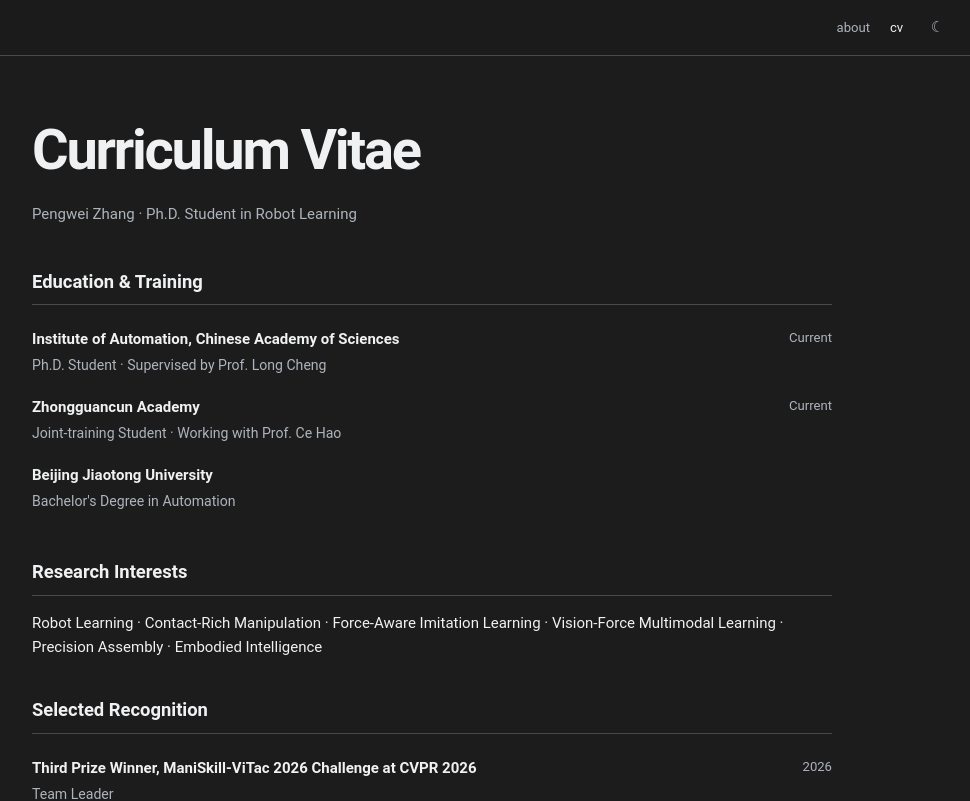
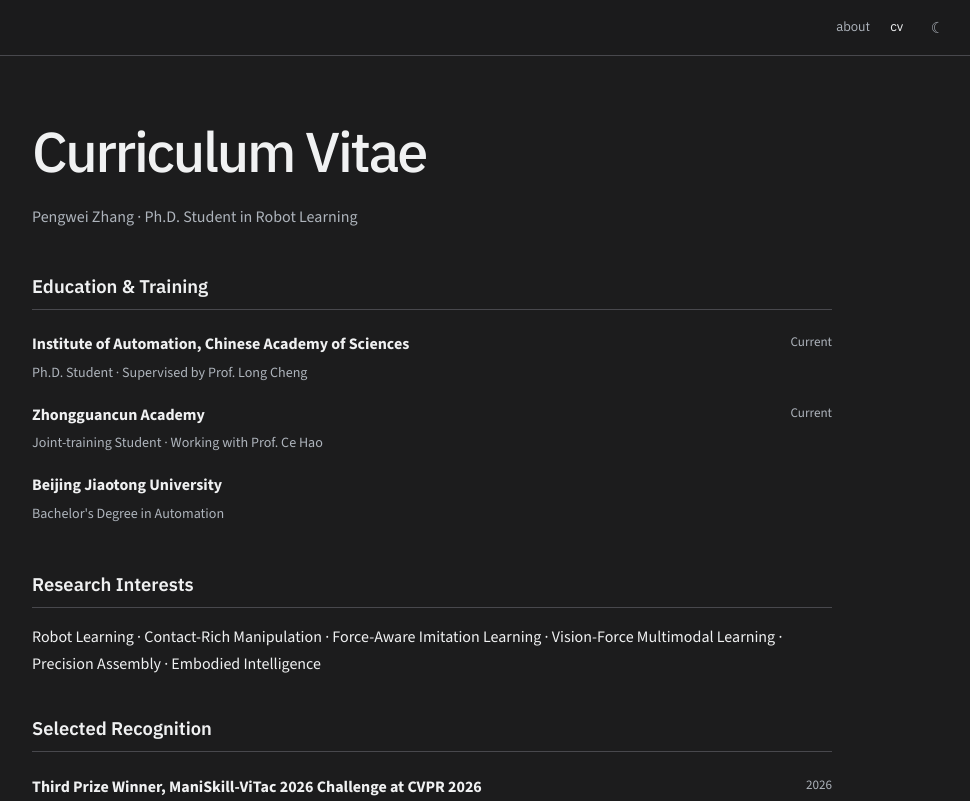
Before and after one commit to Awilekong/Awilekong.github.io, a Next.js app: page /cv in a window 1280 px wide. Shown: the top 801 px of the page, without its empty margins (208-1178 px from the left). Built offline with nearby package versions, Linux system fonts and the light colour scheme; no server answers.

Commit message:
Refine academic typography system

```diff
--- a/app/globals.css
+++ b/app/globals.css
@@ -3,7 +3,7 @@
   --surface: #252a31;
   --text: #f0f1f2;
   --text-light: #aeb4bc;
-  --accent: #69b7cf;
+  --accent: #72b6c9;
   --divider: #48484d;
   --card-border: rgba(135, 201, 222, 0.24);
   --shadow: rgba(0, 0, 0, 0.3);
@@ -15,7 +15,7 @@
   --surface: #f7f9fc;
   --text: #111318;
   --text-light: #626b78;
-  --accent: #3157a3;
+  --accent: #3f63a6;
   --divider: rgba(0, 0, 0, 0.1);
   --card-border: rgba(49, 87, 163, 0.16);
   --shadow: rgba(30, 43, 71, 0.1);
@@ -35,9 +35,12 @@
   padding-top: 56px;
   background: var(--background);
   color: var(--text);
-  font-family: Roboto, "Helvetica Neue", Arial, "PingFang SC", sans-serif;
-  font-size: 15px;
-  line-height: 1.65;
+  font-family:
+    "Source Sans 3 Variable", "Source Sans 3", "Segoe UI",
+    "Microsoft YaHei UI", "PingFang SC", sans-serif;
+  font-size: 16px;
+  font-weight: 400;
+  line-height: 1.68;
   -webkit-font-smoothing: antialiased;
 }
 
@@ -113,7 +116,9 @@
   border: 0;
   background: none;
   color: var(--text-light);
-  font: inherit;
+  font-family:
+    "IBM Plex Sans Variable", "IBM Plex Sans", "Segoe UI",
+    "Microsoft YaHei UI", sans-serif;
   font-size: 0.82rem;
   cursor: pointer;
 }
@@ -223,31 +228,37 @@
 .profile-header h1 {
   display: flex;
   margin: 0 0 0.35rem;
-  font-size: clamp(2.35rem, 6vw, 4rem);
-  font-weight: 300;
-  letter-spacing: -0.045em;
-  line-height: 1.05;
+  font-family:
+    "IBM Plex Sans Variable", "IBM Plex Sans", "Segoe UI",
+    "Microsoft YaHei UI", sans-serif;
+  font-size: clamp(2.5rem, 5.4vw, 3.65rem);
+  font-weight: 400;
+  letter-spacing: -0.035em;
+  line-height: 1.04;
   align-items: baseline;
   flex-wrap: wrap;
-  gap: 0.75rem;
+  gap: 0.68rem;
 }
 
 .profile-header h1 strong {
-  font-weight: 700;
+  font-weight: 600;
 }
 
 .chinese-name {
   color: var(--text-light);
-  font-size: clamp(1rem, 2vw, 1.2rem);
+  font-family:
+    "Noto Sans SC", "Microsoft YaHei UI", "PingFang SC", sans-serif;
+  font-size: clamp(1.05rem, 1.8vw, 1.28rem);
   font-weight: 500;
-  letter-spacing: 0.04em;
+  letter-spacing: 0.025em;
 }
 
 .profile-header p {
   margin: 0;
   color: var(--text-light);
-  font-size: 0.95rem;
-  letter-spacing: 0.01em;
+  font-size: 0.98rem;
+  letter-spacing: 0;
+  line-height: 1.45;
 }
 
 .profile-header p a {
@@ -387,20 +398,20 @@
 }
 
 .about-intro {
-  max-width: 720px;
+  max-width: 70ch;
 }
 
 .about-intro p {
-  margin: 0 0 1rem;
+  margin: 0 0 0.95rem;
+  line-height: 1.72;
 }
 
 .about-intro p:first-child {
-  font-size: 1.08rem;
-  line-height: 1.72;
+  font-size: 1.02rem;
 }
 
 .about-intro strong {
-  font-weight: 700;
+  font-weight: 600;
 }
 
 .about-intro .intro-contact {
@@ -415,9 +426,12 @@
 
 .intro-contact strong {
   color: var(--text);
-  font-size: 0.76rem;
-  letter-spacing: 0.08em;
-  text-transform: uppercase;
+  font-family:
+    "IBM Plex Sans Variable", "IBM Plex Sans", "Segoe UI",
+    "Microsoft YaHei UI", sans-serif;
+  font-size: 0.82rem;
+  font-weight: 600;
+  letter-spacing: 0.025em;
 }
 
 .research-tags {
@@ -455,14 +469,21 @@
   margin: 0 0 0.3rem;
   color: var(--accent);
   font-size: 0.72rem;
-  font-weight: 750;
+  font-family:
+    "IBM Plex Sans Variable", "IBM Plex Sans", "Segoe UI",
+    "Microsoft YaHei UI", sans-serif;
+  font-weight: 600;
   letter-spacing: 0.14em;
   text-transform: uppercase;
 }
 
 .section-heading h2 {
   margin: 0;
+  font-family:
+    "IBM Plex Sans Variable", "IBM Plex Sans", "Segoe UI",
+    "Microsoft YaHei UI", sans-serif;
   font-size: clamp(1.65rem, 4vw, 2.15rem);
+  font-weight: 600;
   letter-spacing: -0.025em;
   line-height: 1.2;
 }
@@ -515,8 +536,11 @@
 
 .publication-group-heading h3 {
   margin: 0;
+  font-family:
+    "IBM Plex Sans Variable", "IBM Plex Sans", "Segoe UI",
+    "Microsoft YaHei UI", sans-serif;
   font-size: 1.05rem;
-  font-weight: 750;
+  font-weight: 600;
   letter-spacing: -0.01em;
 }
 
@@ -591,8 +615,11 @@
 
 .publication-details h3 {
   margin: 0 0 0.25rem;
+  font-family:
+    "IBM Plex Sans Variable", "IBM Plex Sans", "Segoe UI",
+    "Microsoft YaHei UI", sans-serif;
   font-size: 1.02rem;
-  font-weight: 750;
+  font-weight: 600;
   letter-spacing: -0.01em;
   line-height: 1.38;
 }
@@ -606,7 +633,7 @@
 
 .authors strong {
   font-style: italic;
-  font-weight: 750;
+  font-weight: 600;
 }
 
 .periodical {
@@ -969,7 +996,11 @@
 
 .cv-page h1 {
   margin: 0;
+  font-family:
+    "IBM Plex Sans Variable", "IBM Plex Sans", "Segoe UI",
+    "Microsoft YaHei UI", sans-serif;
   font-size: clamp(2.2rem, 6vw, 3.5rem);
+  font-weight: 500;
   letter-spacing: -0.04em;
 }
 
@@ -986,7 +1017,11 @@
   margin: 0 0 0.8rem;
   padding-bottom: 0.45rem;
   border-bottom: 1px solid var(--divider);
+  font-family:
+    "IBM Plex Sans Variable", "IBM Plex Sans", "Segoe UI",
+    "Microsoft YaHei UI", sans-serif;
   font-size: 1.15rem;
+  font-weight: 600;
 }
 
 .cv-entry {
--- a/app/layout.tsx
+++ b/app/layout.tsx
@@ -1,4 +1,6 @@
 import type { Metadata } from "next";
+import "@fontsource-variable/ibm-plex-sans";
+import "@fontsource-variable/source-sans-3";
 import PageProgress from "./PageProgress";
 import SiteChrome from "./SiteChrome";
 import "./globals.css";
--- a/package.json
+++ b/package.json
@@ -15,6 +15,8 @@
     "db:generate": "drizzle-kit generate"
   },
   "dependencies": {
+    "@fontsource-variable/ibm-plex-sans": "^5.3.0",
+    "@fontsource-variable/source-sans-3": "^5.3.0",
     "drizzle-orm": "0.45.2",
     "next": "16.2.6",
     "react": "19.2.6",
```
Also changed, not shown: 2 other files (tests, documents, lock files or other folders).
